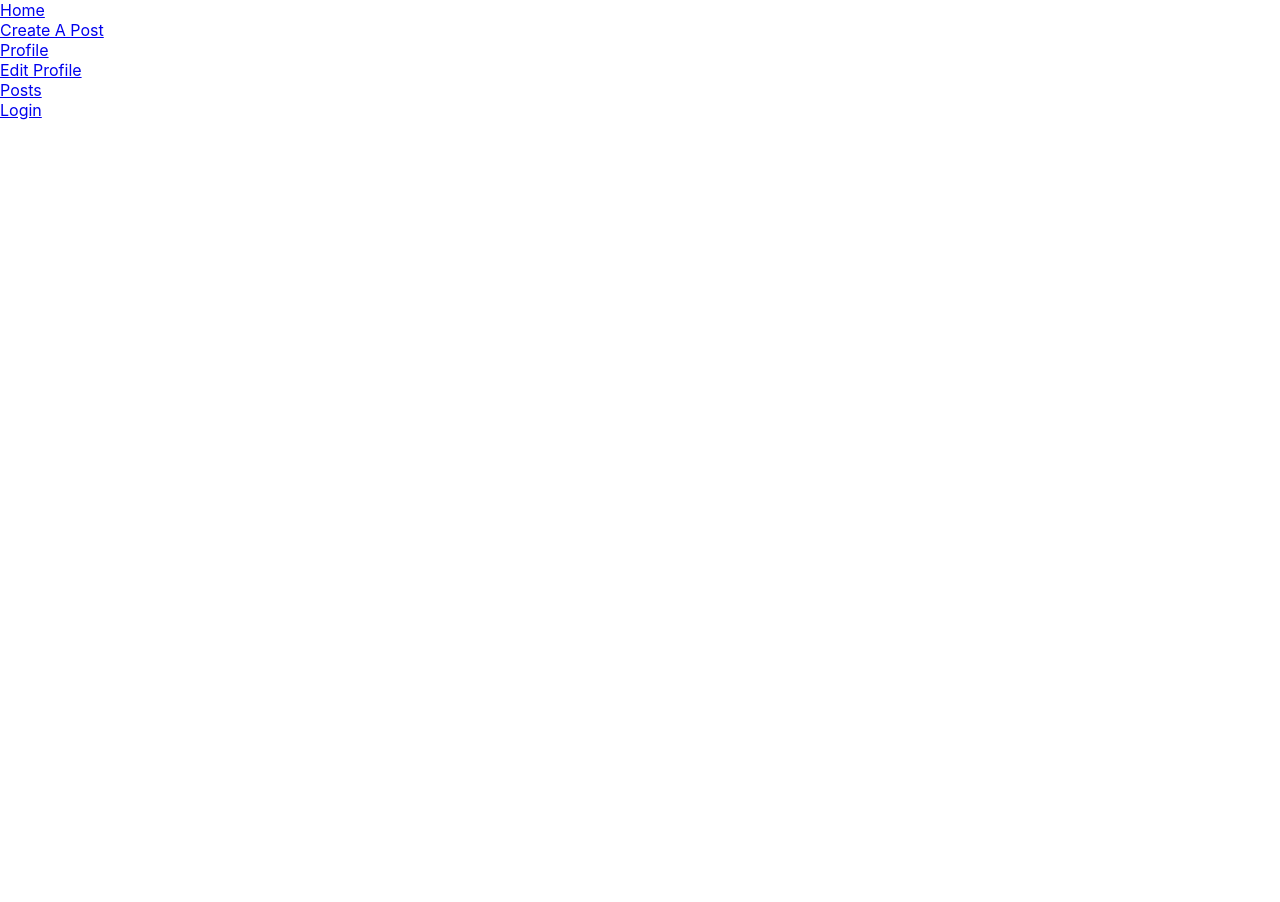
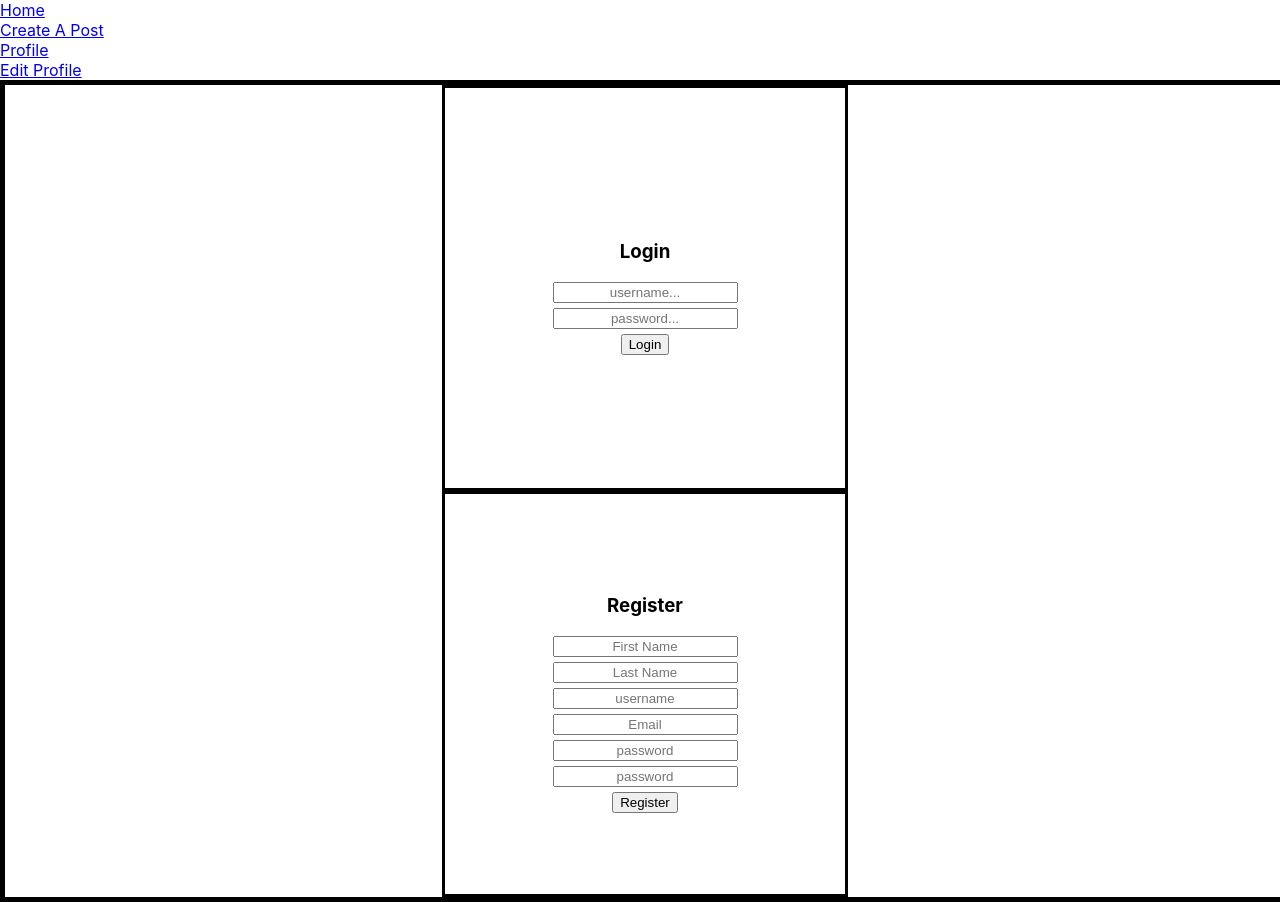
Before and after one commit to vegasergiojr/CapstoneProject, a React (Create React App) app in the folder client/: page / in a window 1280 px wide. Before the commit the page ends 800 px from the top, so only its background shows below. Built offline with nearby package versions, Linux system fonts and the light colour scheme; no server answers.

Commit message:
day2 7pm commit

```diff
--- a/client/src/App.js
+++ b/client/src/components/App.js
@@ -1,11 +1,13 @@
 
-import './App.css';
-import Login from './components/Login';
+import '../styles/App.css';
+import Login from './Login';
+import Posts from './Posts'
 
 function App() {
     return (
         <div className="App">
             <Login />
+            <Posts />
         </div>
     );
 }
--- a/client/src/components/BaseLayout.js
+++ b/client/src/components/BaseLayout.js
@@ -5,7 +5,6 @@ function BaseLayout(props) {
     return (
         <div id="layout">
             <NavBar />
-
             {props.children}
             <footer></footer>
         </div>
--- a/client/src/components/NavBar.js
+++ b/client/src/components/NavBar.js
@@ -10,8 +10,7 @@ export class Navbar extends Component {
                 <NavLink to = "/create-a-post"><div className="createPost">Create A Post</div></NavLink>
                 <NavLink to ="/profile"><div className="profilePage">Profile</div></NavLink>
                 <NavLink to ="/edit-profile"><div className="editProfile">Edit Profile</div></NavLink>
-                <NavLink to ="/posts"><div className="posts">Posts</div></NavLink>
-                <NavLink to ="/login"><div className="loginLink">Login</div></NavLink>
+
             </div>
             )
     }
--- a/client/src/components/Profile.js
+++ b/client/src/components/Profile.js
@@ -12,7 +12,7 @@ function Profile(props){
     }, [])
 
     const userInfo = props.info.map(edit => {
-        return <ul id="infoUL">
+        return <div id="infoUL">
             <li key= {edit.id}>
                 <div>{edit.about_me}</div>
                 <div>{edit.cont1}</div>
@@ -27,7 +27,7 @@ function Profile(props){
                 <div>{edit.link5}</div>
 
             </li>
-        </ul>
+        </div>
     })
 
     return(
--- a/client/src/index.js
+++ b/client/src/index.js
@@ -8,12 +8,11 @@ import { compose, createStore, applyMiddleware } from 'redux';
 import { Route } from 'react-router';
 import thunk from 'redux-thunk';
 import reducer from './store/reducers/postsReducer'
-import Login from './components/Login';
 import BaseLayout from './components/BaseLayout';
 import AddPost from './components/AddPost';
-import Post from './components/Posts';
 import EditProfile from './components/EditProfile';
 import Profile from './components/Profile';
+import App from './components/App';
 
 const composeEnhancers = window.__REDUX_DEVTOOLS_EXTENSION_COMPOSE__ || compose;
 
@@ -26,9 +25,8 @@ ReactDOM.render(
     <Provider store={store}>
       <BrowserRouter>
         <BaseLayout>
-          <Route component={ Login } exact path='/login' />
+          <Route component={ App } exact path='/' />
           <Route component={ AddPost } path="/create-a-post" />
-          <Route component={ Post } path="/posts" />
           <Route component={ EditProfile} path="/edit-profile" />
           <Route component={ Profile } path="/profile" />
         </BaseLayout>
```
Also changed, not shown: client/src/store/creators/actionCreators.js (indentation only), client/src/styles/App.css (renamed from client/src/App.css), client/src/styles/EditProfile.css (added), client/src/styles/NavBar.css (added), client/src/styles/Profile.css (added), 1 other file (tests, documents, lock files or other folders).
